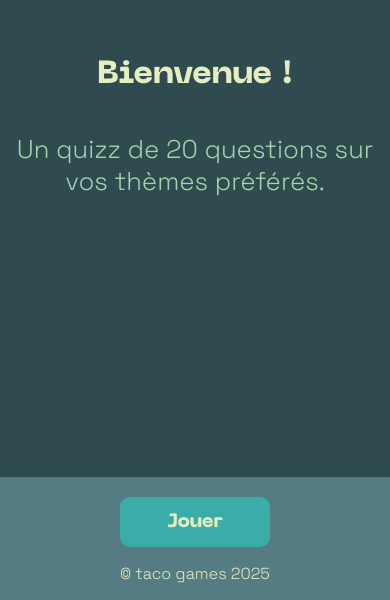
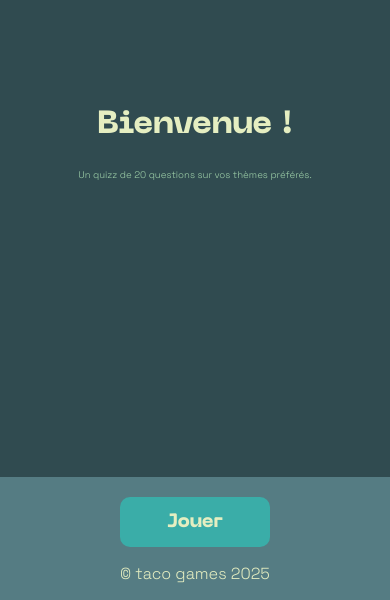
Before and after one commit to Vincent-0212/quizz-app, a website: page public/index.html in a window 390 px wide. Shown: the part 244-844 px from the top of the page. Drawn offline with Linux system fonts and the light colour scheme.

Commit message:
Add files via upload

```diff
--- a/public/index.html
+++ b/public/index.html
@@ -9,7 +9,7 @@
 <body>
 <div class="game-container">
   <h1>Bienvenue !</h1>
-  <h2>Un quizz de 20 questions sur vos thèmes préférés.</h2>
+  <h2 id="subtitle">Un quizz de 20 questions sur vos thèmes préférés.</h2>
 </div>
 <div class="footer">
   <div class="button-container">
--- a/public/style.css
+++ b/public/style.css
@@ -265,6 +265,10 @@ footer p, #copyright {
   font-family: 'SpaceB', sans-serif;
 }
 
+#subtitle {
+  font-size: 0.6rem;
+}
+
 @media (max-width: 600px) {
   h1 {
     font-size: 2rem;
@@ -306,7 +310,7 @@ footer p, #copyright {
 
   .game-container {
     padding: 0px 40px 0px 40px;
-    margin: -100px 40px 0px 40px;
+    margin: -80px 40px 0px 40px;
   }
 
   .category-container {
```
